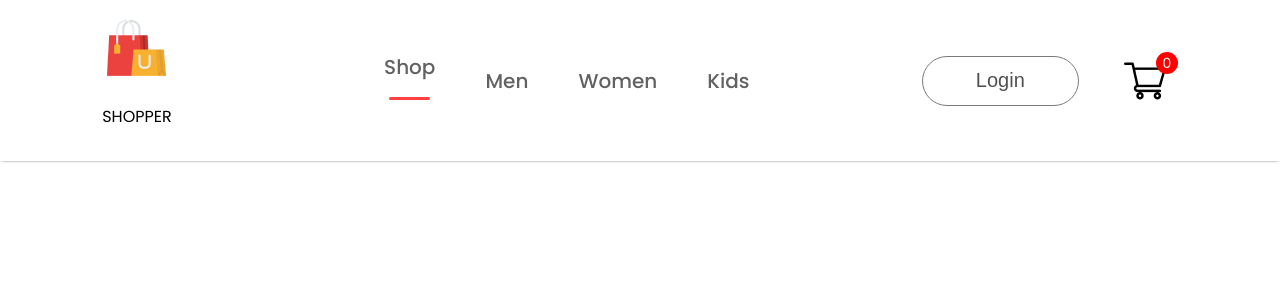
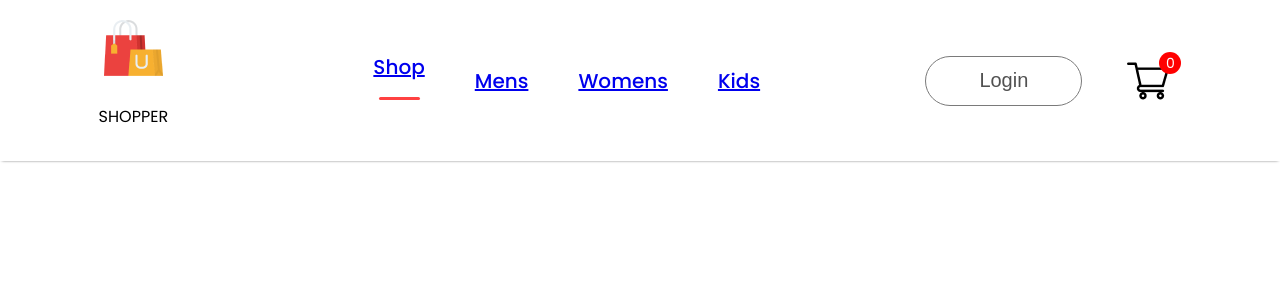
Before and after one commit to imsp18/E-commerce-website, a React (Create React App) app: page / in a window 1280 px wide. Shown: the top 300 px of the page. Built offline with nearby package versions, Linux system fonts and the light colour scheme.

Commit message:
added routing and linked pages

```diff
--- a/src/App.js
+++ b/src/App.js
@@ -1,11 +1,30 @@
 
 import './App.css';
 import Navbar from './Components/Navbar/Navbar';
+import { BrowserRouter as Router, Routes, Route } from 'react-router-dom';
+import Shop from './Pages/Shop';
+import ShopCategory from './Pages/ShopCategory';
+import Product from './Pages/Product';
+import Cart from './Pages/Cart';
+import LoginSignup from './Pages/LoginSignup';
 
 function App() {
   return (
     <div className="App">
-      <Navbar />
+      <Router>
+        <Navbar />
+        <Routes>
+          <Route path="/" element={<Shop />} />
+          <Route path="/mens" element={<ShopCategory category="men"/>} />
+          <Route path="/womens" element={<ShopCategory category="women"/>} />
+          <Route path="/kids" element={<ShopCategory category="kid"/>} />
+          <Route path="/product" element={<Product/>}>
+            <Route path=":productId" element={<Product/>} />
+          </Route>
+          <Route path ="/cart" element={<Cart/>} />
+          <Route path ="/login" element={<LoginSignup/>} />
+        </Routes>
+      </Router>
     </div>
   );
 }
--- a/src/Components/Navbar/Navbar.jsx
+++ b/src/Components/Navbar/Navbar.jsx
@@ -2,6 +2,7 @@
 import './Navbar.css'
 import logo from '../Assets/logo.png'
 import cart_icon from '../Assets/cart_icon.png'
+import { Link } from 'react-router-dom'
 
 const Navbar = () => {
 
@@ -14,10 +15,10 @@
           <p>SHOPPER</p>
         </div>
         <ul className="nav-menu">
-          <li onClick={()=>(setMenu("shop"))}>Shop{menu === "shop" ? <hr/>: <></>}</li>
-          <li onClick={()=>(setMenu("men"))}>Men{menu === "men" ? <hr/>: <></>}</li>
-          <li onClick={()=>(setMenu("women"))}>Women{menu === "women" ? <hr/>: <></>}</li>
-          <li onClick={()=>(setMenu("kids"))}>Kids{menu === "kids" ? <hr/>: <></>}</li>
+          <li onClick={()=>(setMenu("shop"))}><Link to="/">Shop</Link>{menu === "shop" ? <hr/>: <></>}</li>
+          <li onClick={()=>(setMenu("men"))}><Link to="/mens">Mens</Link>{menu === "men" ? <hr/>: <></>}</li>
+          <li onClick={()=>(setMenu("women"))}><Link to="/womens">Womens</Link>{menu === "women" ? <hr/>: <></>}</li>
+          <li onClick={()=>(setMenu("kids"))}><Link to="/kids">Kids</Link>{menu === "kids" ? <hr/>: <></>}</li>
         </ul>
         <div className="nav-login-cart">
           <button>Login</button>
```
